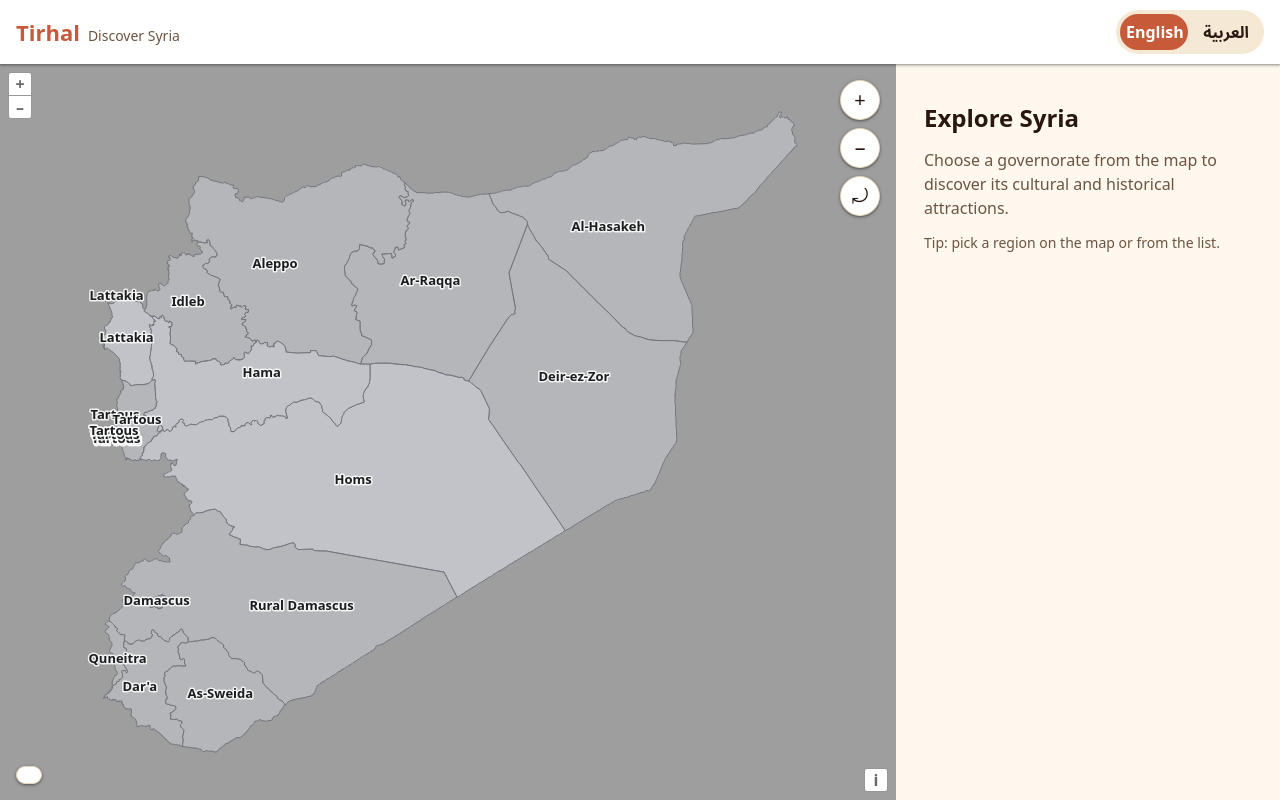
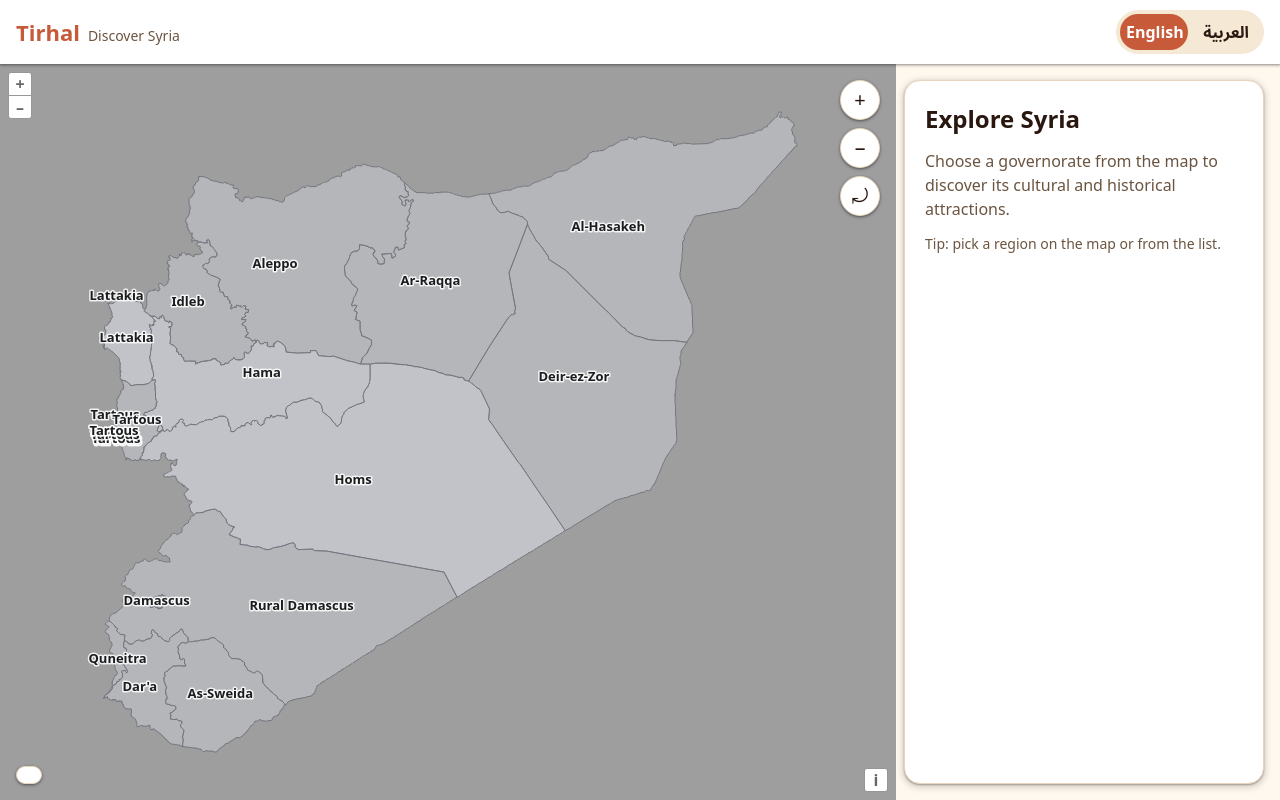
Before and after one commit to Ali4sz/tirhal, a Vue app: page / in a window 1280 px wide. Built offline with nearby package versions, Linux system fonts and the light colour scheme.

Commit message:
feat: wrap DiscoveryPanel in a div for improved layout structure

```diff
--- a/src/App.vue
+++ b/src/App.vue
@@ -22,7 +22,9 @@ const panelRegionLabel = t('a11y.panelRegion')
     </main>
 
     <aside class="tirhal-app__panel" :aria-label="panelRegionLabel">
-      <DiscoveryPanel />
+      <div class="tirhal-app__panel-card">
+        <DiscoveryPanel />
+      </div>
     </aside>
   </div>
 </template>
```
